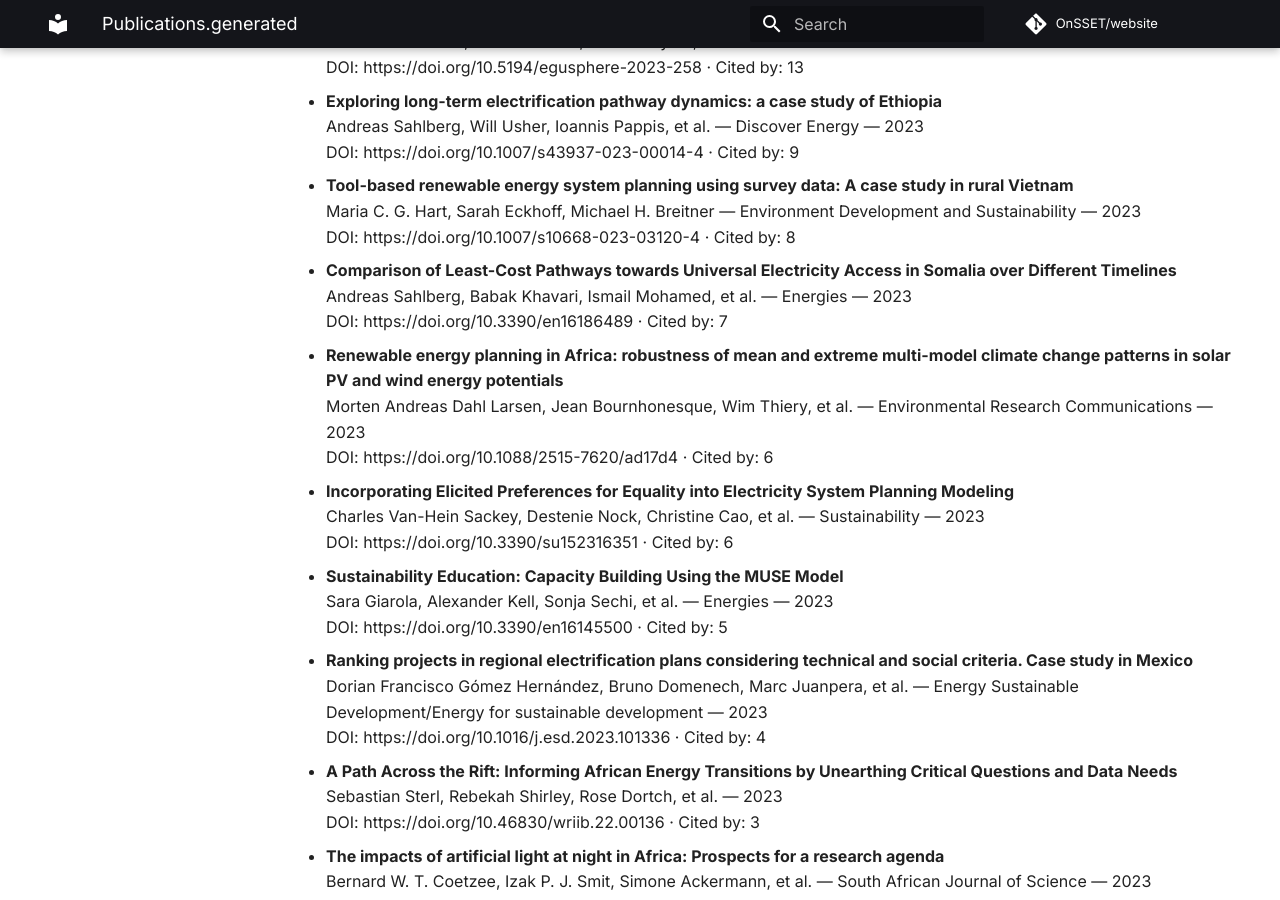
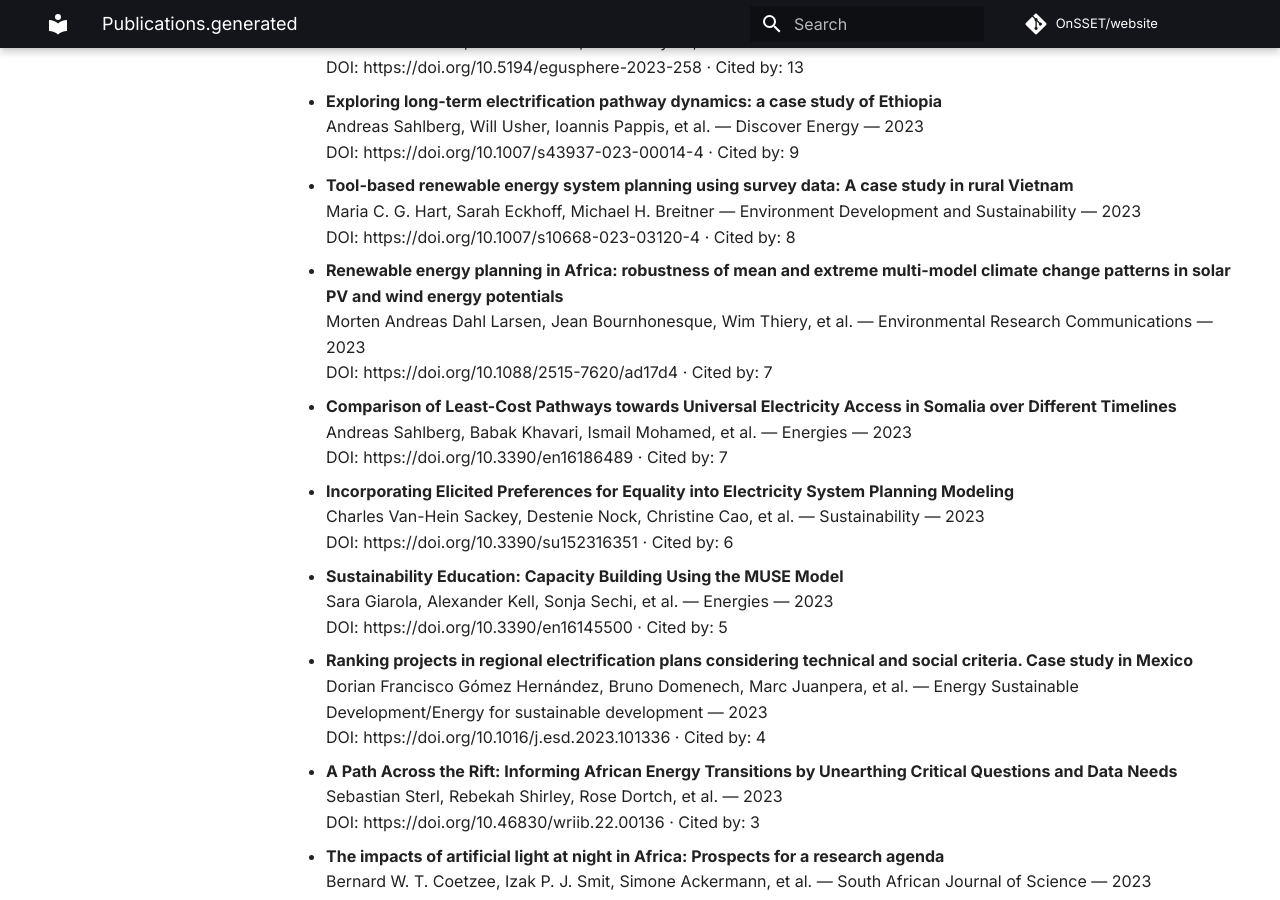
Before and after one commit to OnSSET/website, an MkDocs documentation site: the page built from docs/publications.generated.md, in a window 1280 px wide and 900 px high, scrolled down 10625 px. Built offline with MkDocs 1.6.1 and Material for MkDocs 9.7.7, drawn with Linux system fonts in a browser that asks for light colours; comment, search, counter and statistics services are not loaded; some of the changed text lies outside the part shown.

Commit message:
Auto-update publications

```diff
--- a/docs/publications.generated.md
+++ b/docs/publications.generated.md
@@ -28,11 +28,11 @@ No results found.
 
 - **OnSSET Badge Concept Note 2026**
   Nicky Middleton — Zenodo (CERN European Organization for Nuclear Research) — 2026
-  DOI: https://doi.org/10.5281/zenodo.18353643 · Cited by: 0
+  DOI: https://doi.org/10.5281/zenodo.18353642 · Cited by: 0
 
 - **OnSSET Badge Concept Note 2026**
   Nicky Middleton — Zenodo (CERN European Organization for Nuclear Research) — 2026
-  DOI: https://doi.org/10.5281/zenodo.18353642 · Cited by: 0
+  DOI: https://doi.org/10.5281/zenodo.18353643 · Cited by: 0
 
 - **Long-term least-cost geospatial electrification planning to bridge the electricity access gap: the case of Ethiopia**
   Adugnaw Lake Temesgen, Yibeltal T. Wassie, Getachew Bekele, et al. — Environmental Research Infrastructure and Sustainability — 2026
@@ -196,15 +196,15 @@ No results found.
 
 - **Electricity demand forecasting methodologies and applications: a review**
   Prosper O. Ugbehe, Ogheneruona E. Diemuodeke, Daniel O. Aikhuele — Sustainable Energy Research — 2025
-  DOI: https://doi.org/10.1186/s40807-025-00149-z · Cited by: 25
+  DOI: https://doi.org/10.1186/s40807-025-00149-z · Cited by: 26
+
+- **A geospatial perspective on electrification strategy in urbanizing Africa**
+  Jessica Kersey, Samuel Miles, Vivek Sakhrani, et al. — Applied Geography — 2025
+  DOI: https://doi.org/10.1016/j.apgeog.2025.103647 · Cited by: 7
 
 - **GIS-based assessment of economically feasible off-grid mini-grids in Ethiopia**
   Adugnaw Lake Temesgen, Getachew Bekele — Discover Energy — 2025
   DOI: https://doi.org/10.1007/s43937-025-00073-9 · Cited by: 6
-
-- **A geospatial perspective on electrification strategy in urbanizing Africa**
-  Jessica Kersey, Samuel Miles, Vivek Sakhrani, et al. — Applied Geography — 2025
-  DOI: https://doi.org/10.1016/j.apgeog.2025.103647 · Cited by: 6
 
 - **Power system expansion and renewable integration for drought-resilient electrification in Zambia**
   Anas Abuzayed, Albert Chitandula, Kumbuso Joshua Nyoni, et al. — Energy Policy — 2025
@@ -438,13 +438,13 @@ No results found.
   Maria C. G. Hart, Sarah Eckhoff, Michael H. Breitner — Environment Development and Sustainability — 2023
   DOI: https://doi.org/10.1007/s10668-023-03120-4 · Cited by: 8
 
+- **Renewable energy planning in Africa: robustness of mean and extreme multi-model climate change patterns in solar PV and wind energy potentials**
+  Morten Andreas Dahl Larsen, Jean Bournhonesque, Wim Thiery, et al. — Environmental Research Communications — 2023
+  DOI: https://doi.org/10.1088/2515-7620/ad17d4 · Cited by: 7
+
 - **Comparison of Least-Cost Pathways towards Universal Electricity Access in Somalia over Different Timelines**
   Andreas Sahlberg, Babak Khavari, Ismail Mohamed, et al. — Energies — 2023
   DOI: https://doi.org/10.3390/en16186489 · Cited by: 7
-
-- **Renewable energy planning in Africa: robustness of mean and extreme multi-model climate change patterns in solar PV and wind energy potentials**
-  Morten Andreas Dahl Larsen, Jean Bournhonesque, Wim Thiery, et al. — Environmental Research Communications — 2023
-  DOI: https://doi.org/10.1088/2515-7620/ad17d4 · Cited by: 6
 
 - **Incorporating Elicited Preferences for Equality into Electricity System Planning Modeling**
   Charles Van-Hein Sackey, Destenie Nock, Christine Cao, et al. — Sustainability — 2023
```
